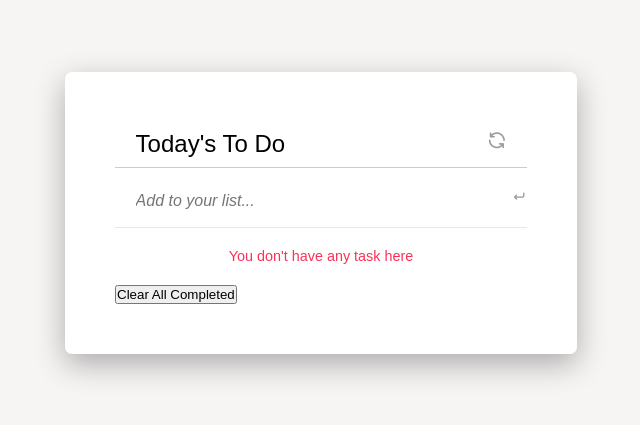
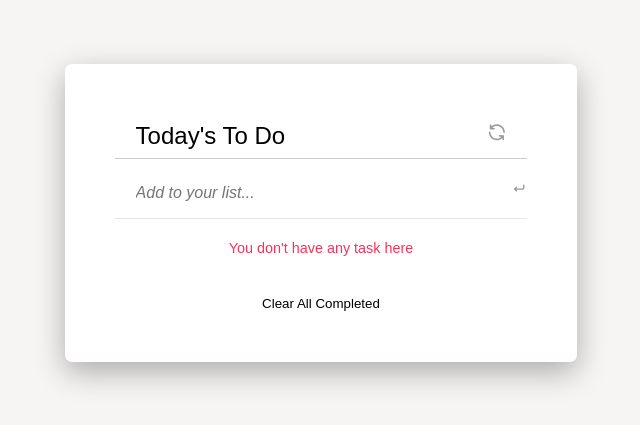
Before and after one commit to lengushuru/To-Do-List, a website built with webpack: page src/index.html in a window 1280 px wide. Shown: the part 187-612 px from the top of the page, without its empty margins (319-959 px from the left). Built offline with nearby package versions, Linux system fonts and the light colour scheme.

Commit message:
Update page style

```diff
--- a/src/styles.css
+++ b/src/styles.css
@@ -94,7 +94,7 @@ body {
   outline: none;
 }
 
-.clearall {
+.clearCompleted {
   background: none;
   text-align: center;
   width: 100%;
```
